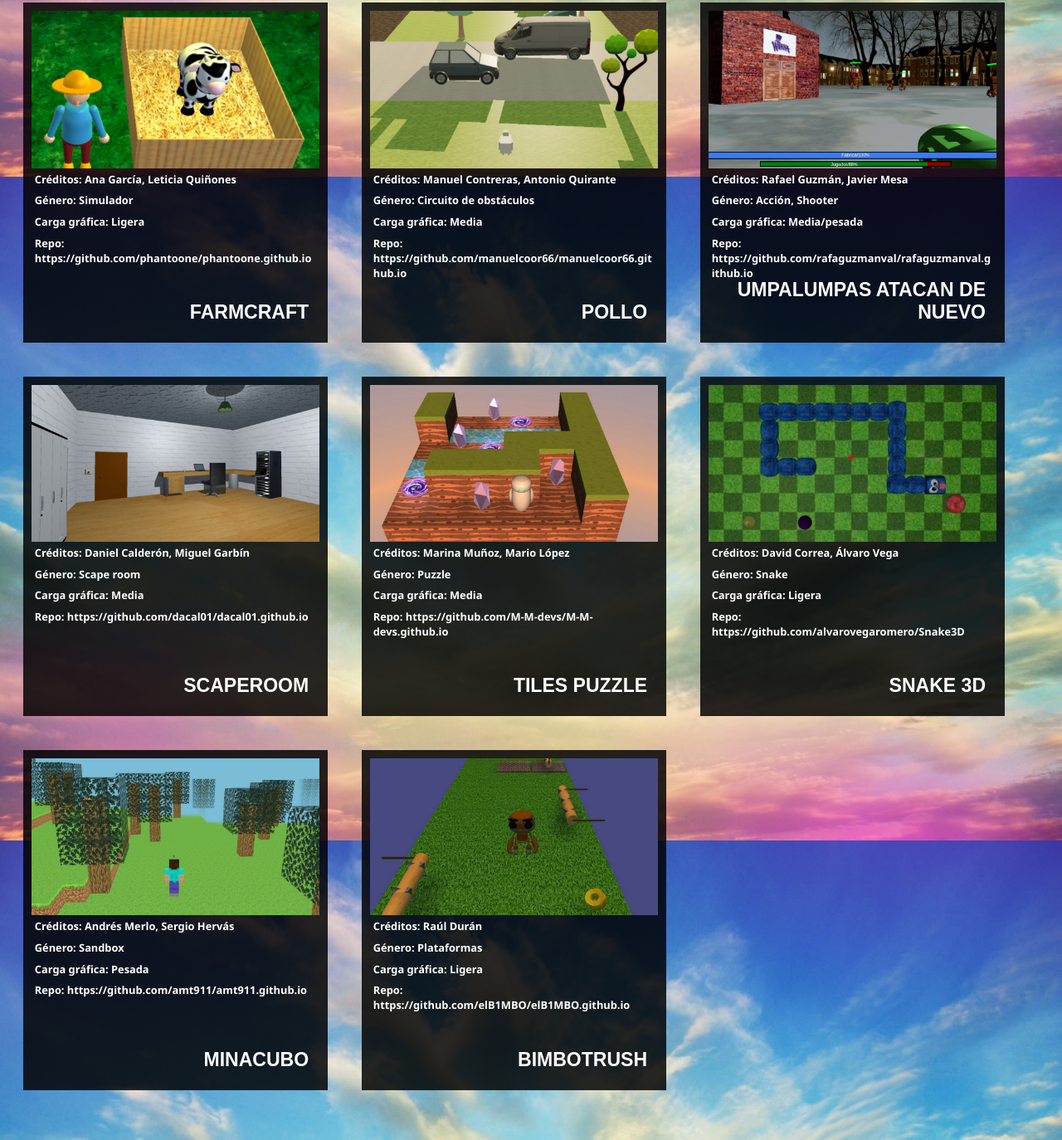
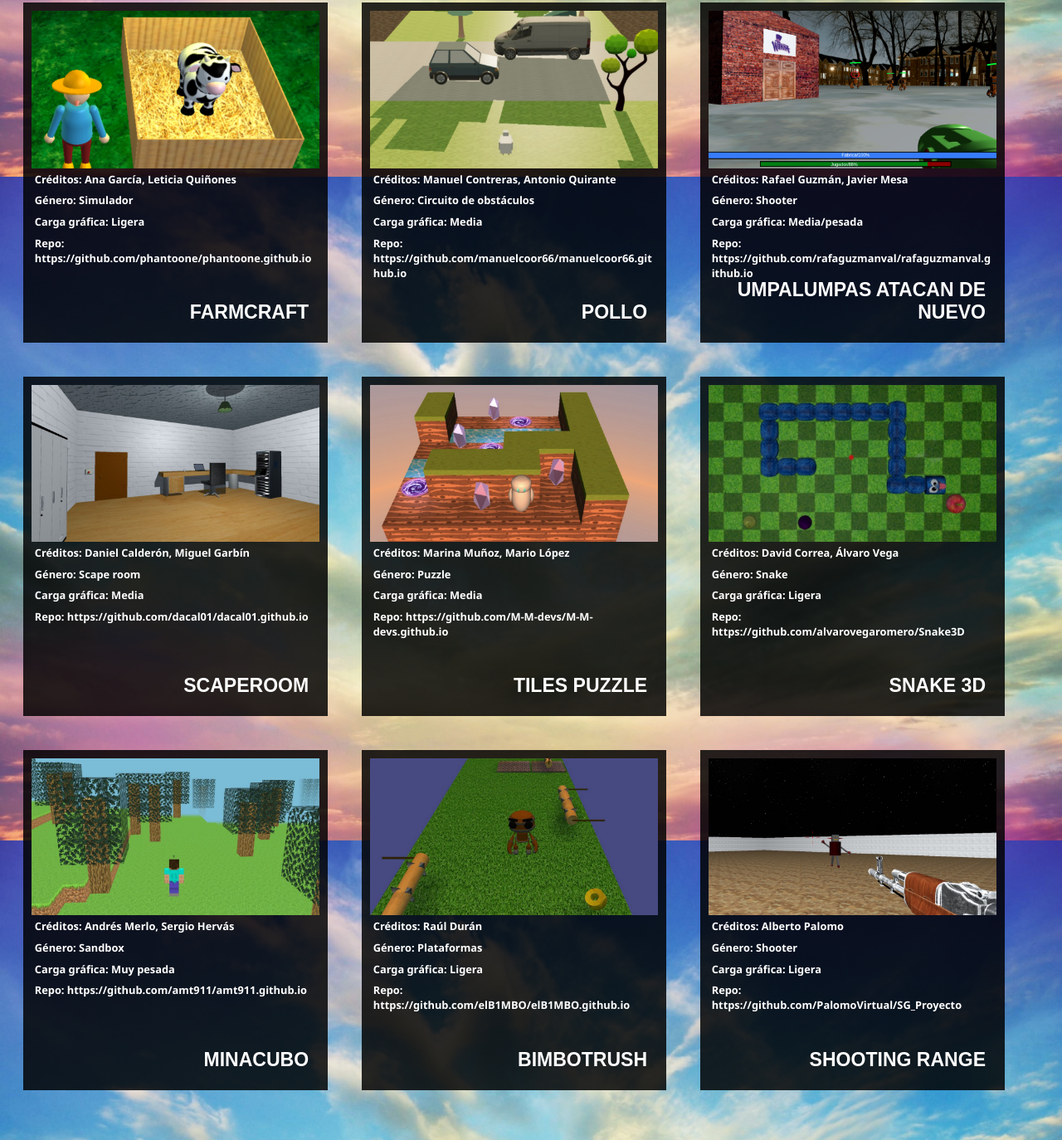
Before and after one commit to FINNO51/SG_COLLAB, a website: page dist/index.html in a window 1280 px wide. Shown: the part 587-1961 px from the top of the page at 83% size. Drawn offline with Linux system fonts and the light colour scheme.

Commit message:
shooting range

```diff
--- a/dist/index.html
+++ b/dist/index.html
@@ -64,7 +64,7 @@
       <div class="column" onclick="location.href='https://rafaguzmanval.github.io/';" style="cursor: pointer;">
         <img class="data" src="imgs/umpalumpa.png" alt="umpalumpa"/>
         <a class="data">Créditos: Rafael Guzmán, Javier Mesa</a>
-        <a class="data">Género: Acción, Shooter</a>
+        <a class="data">Género: Shooter</a>
         <a class="data">Carga gráfica: Media/pesada </a>
         <a class="data">Repo: https://github.com/rafaguzmanval/rafaguzmanval.github.io</a>
         <a class="name">UMPALUMPAS ATACAN DE NUEVO</a>
@@ -101,7 +101,7 @@
         <img class="data" src="imgs/minacubo.png" alt="minacubo"/>
         <a class="data">Créditos: Andrés Merlo, Sergio Hervás</a>
         <a class="data">Género: Sandbox</a>
-        <a class="data">Carga gráfica: Pesada </a>
+        <a class="data">Carga gráfica: Muy pesada </a>
         <a class="data">Repo: https://github.com/amt911/amt911.github.io</a>
         <a class="name">MINACUBO</a>
       </div>
@@ -113,6 +113,14 @@
         <a class="data">Repo: https://github.com/elB1MBO/elB1MBO.github.io</a>
         <a class="name">BIMBOTRUSH</a>
       </div>
+      <div class="column" onclick="location.href='https://palomovirtual.github.io/proyectoSG/Proyecto';" style="cursor: pointer;">
+        <img class="data" src="imgs/shooting.png" alt="shooting range"/>
+        <a class="data">Créditos: Alberto Palomo</a>
+        <a class="data">Género: Shooter</a>
+        <a class="data">Carga gráfica: Ligera </a>
+        <a class="data">Repo: https://github.com/PalomoVirtual/SG_Proyecto</a>
+        <a class="name">SHOOTING RANGE</a>
+      </div>
     </div>
   </nav>
 
```
Also changed, not shown: dist/imgs/shooting.png (added).
